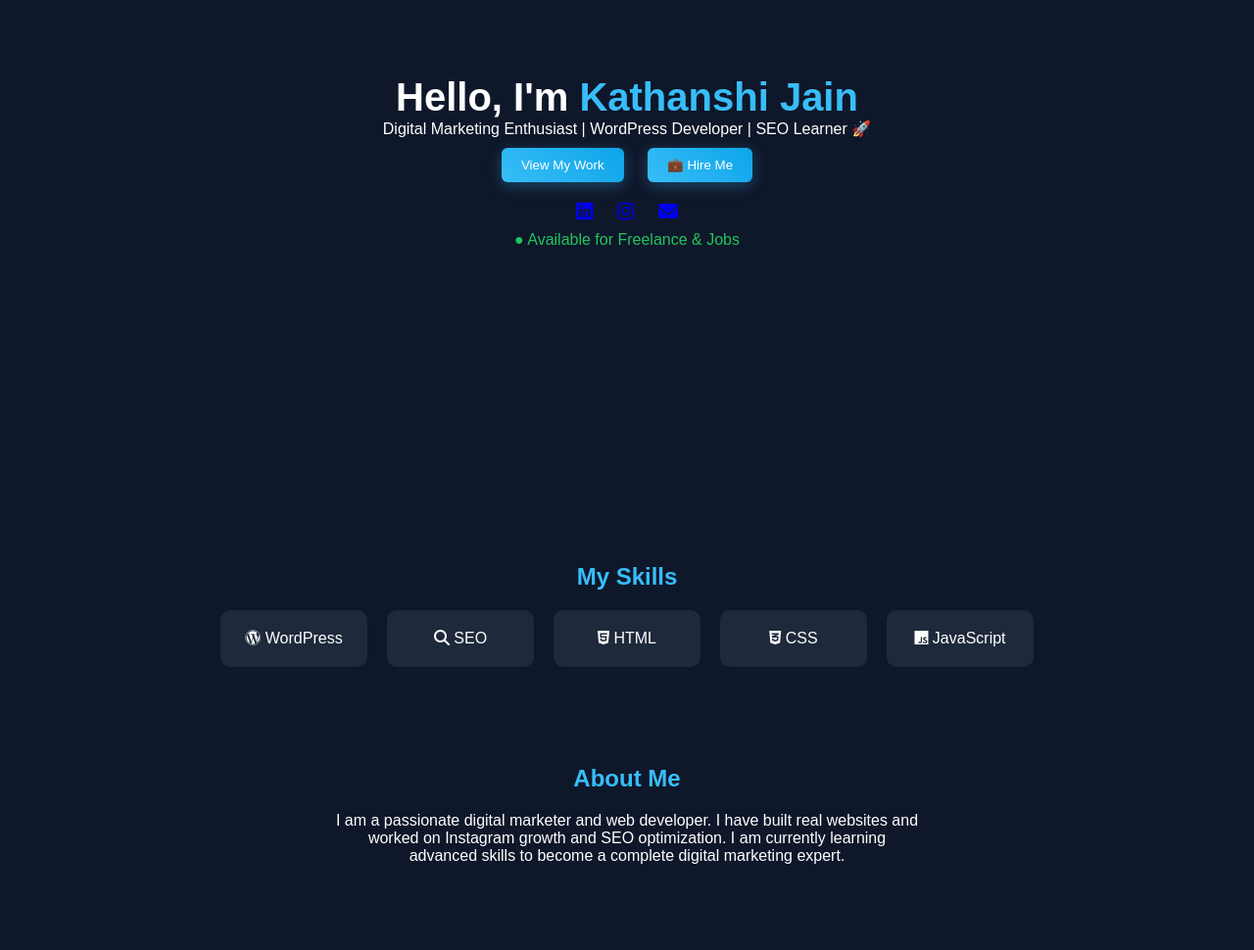
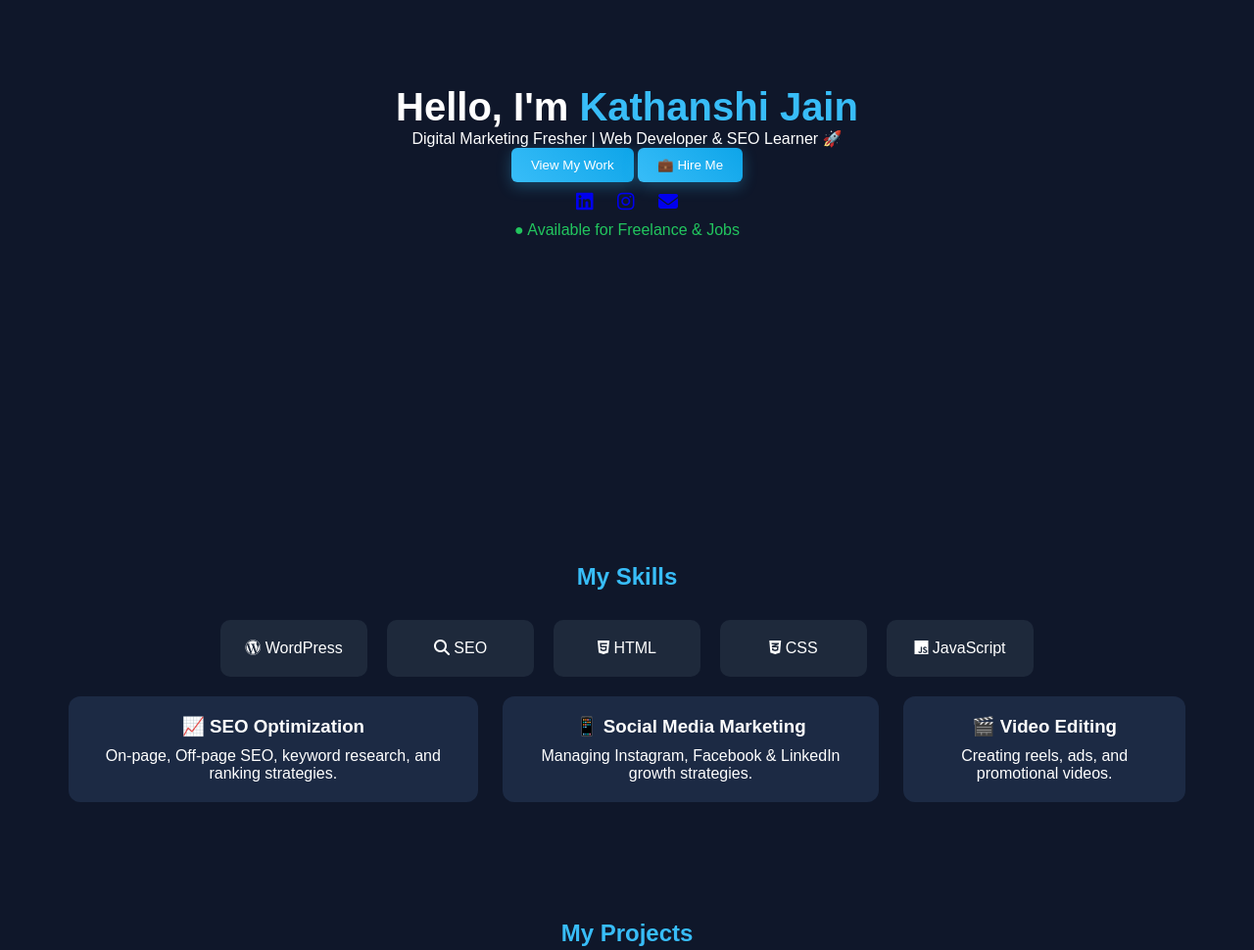
Before and after one commit to kathanshijain152-bit/kathanshi-portfolio, a plain HTML site: page index.html in a window 1280 px wide. Shown: the part 260-1230 px from the top of the page at 98% size. Drawn offline with Linux system fonts and the light colour scheme.

Commit message:
Add files via upload

```diff
--- a/index.html
+++ b/index.html
@@ -68,8 +68,19 @@ nav ul li a{
     color:#38bdf8;
 }
 
-.btns button{
-    margin:10px;
+/* BUTTON */
+button{
+    padding:10px 20px;
+    background:linear-gradient(45deg,#38bdf8,#0ea5e9);
+    border:none;
+    color:white;
+    border-radius:6px;
+    cursor:pointer;
+    box-shadow:0 4px 15px rgba(56,189,248,0.3);
+}
+
+button:hover{
+    transform:scale(1.05);
 }
 
 /* SOCIAL */
@@ -86,11 +97,11 @@ section{
 
 .title{
     text-align:center;
-    margin-bottom:20px;
+    margin-bottom:30px;
     color:#38bdf8;
 }
 
-/* SKILLS */
+/* SKILLS (TOP SMALL ICON SKILLS) */
 .skills{
     display:flex;
     justify-content:center;
@@ -111,6 +122,34 @@ section{
     transform:translateY(-8px);
 }
 
+/* NEW SKILL CARDS (ONE ROW) */
+.skills-row{
+    display:flex;
+    justify-content:center;
+    gap:25px;
+    flex-wrap:nowrap;
+    overflow-x:auto;
+    padding:20px;
+}
+
+.skill-card{
+    background:#1c2a44;
+    padding:20px;
+    min-width:280px;
+    border-radius:12px;
+    text-align:center;
+    transition:0.3s;
+}
+
+.skill-card:hover{
+    transform:translateY(-8px);
+    box-shadow:0 8px 20px rgba(0,0,0,0.4);
+}
+
+.skill-card h3{
+    margin-bottom:10px;
+}
+
 /* PROJECTS */
 .projects{
     display:flex;
@@ -129,20 +168,6 @@ section{
 
 .card:hover{
     transform:translateY(-8px);
-}
-
-button{
-    padding:10px 20px;
-    background:linear-gradient(45deg,#38bdf8,#0ea5e9);
-    border:none;
-    color:white;
-    border-radius:6px;
-    cursor:pointer;
-    box-shadow:0 4px 15px rgba(56,189,248,0.3);
-}
-
-button:hover{
-    transform:scale(1.05);
 }
 
 /* CONTACT */
@@ -172,7 +197,8 @@ footer{
 }
 
 .light .card,
-.light .skill{
+.light .skill,
+.light .skill-card{
     background:#f1f5f9;
     color:black;
 }
@@ -191,7 +217,7 @@ footer{
 
 <!-- NAVBAR -->
 <nav>
-    <h1>MyPortfolio</h1>
+    <h1>Kathanshi Portfolio</h1>
     <ul>
         <li><a href="#">Home</a></li>
         <li><a href="#skills">Skills</a></li>
@@ -204,17 +230,17 @@ footer{
 <!-- HERO -->
 <div class="hero">
     <h2>Hello, I'm <span>Kathanshi Jain</span></h2>
-    <p>Digital Marketing Enthusiast | WordPress Developer | SEO Learner 🚀</p>
+    <p>Digital Marketing Fresher | Web Developer & SEO Learner 🚀</p>
 
-    <div class="btns">
+    <div>
         <a href="#projects"><button>View My Work</button></a>
         <a href="#contact"><button>💼 Hire Me</button></a>
     </div>
 
     <div class="social">
-        <a href="https://linkedin.com"><i class="fab fa-linkedin"></i></a>
-        <a href="https://instagram.com"><i class="fab fa-instagram"></i></a>
-        <a href="mailto:your@email.com"><i class="fas fa-envelope"></i></a>
+        <a href="https://www.linkedin.com/in/kathanshi-jain-173b36402/"><i class="fab fa-linkedin"></i></a>
+        <a href="https://www.instagram.com/kathanshi.17/"><i class="fab fa-instagram"></i></a>
+        <a href="mailto:kathanshijain152@gmail.com"><i class="fas fa-envelope"></i></a>
     </div>
 
     <p style="color:#22c55e;">● Available for Freelance & Jobs</p>
@@ -223,6 +249,8 @@ footer{
 <!-- SKILLS -->
 <section id="skills">
     <h2 class="title">My Skills</h2>
+
+    <!-- small skills -->
     <div class="skills">
         <div class="skill"><i class="fa-brands fa-wordpress"></i> WordPress</div>
         <div class="skill"><i class="fa-solid fa-magnifying-glass"></i> SEO</div>
@@ -230,16 +258,25 @@ footer{
         <div class="skill"><i class="fa-brands fa-css3-alt"></i> CSS</div>
         <div class="skill"><i class="fa-brands fa-js"></i> JavaScript</div>
     </div>
-</section>
 
-<!-- ABOUT -->
-<section>
-    <h2 class="title">About Me</h2>
-    <p style="text-align:center; max-width:600px; margin:auto;">
-        I am a passionate digital marketer and web developer. I have built real websites
-        and worked on Instagram growth and SEO optimization. I am currently learning advanced skills
-        to become a complete digital marketing expert.
-    </p>
+    <!-- big skill cards in ONE ROW -->
+    <div class="skills-row">
+        <div class="skill-card">
+            <h3>📈 SEO Optimization</h3>
+            <p>On-page, Off-page SEO, keyword research, and ranking strategies.</p>
+        </div>
+
+        <div class="skill-card">
+            <h3>📱 Social Media Marketing</h3>
+            <p>Managing Instagram, Facebook & LinkedIn growth strategies.</p>
+        </div>
+
+        <div class="skill-card">
+            <h3>🎬 Video Editing</h3>
+            <p>Creating reels, ads, and promotional videos.</p>
+        </div>
+    </div>
+
 </section>
 
 <!-- PROJECTS -->
@@ -250,25 +287,19 @@ footer{
         <div class="card">
             <h3>Bakery Website</h3>
             <p>Responsive WordPress website with clean UI.</p>
-            <a href="https://your-live-site.com" target="_blank">
-                <button>Visit Site</button>
-            </a>
+            <a href="#"><button>Visit Site</button></a>
         </div>
 
         <div class="card">
             <h3>Shop Website</h3>
             <p>Business website to showcase products.</p>
-            <a href="https://your-live-site.com" target="_blank">
-                <button>Visit Site</button>
-            </a>
+            <a href="#"><button>Visit Site</button></a>
         </div>
 
         <div class="card">
             <h3>Portfolio Website</h3>
             <p>Personal portfolio built with HTML, CSS & JS.</p>
-            <a href="https://your-live-site.com" target="_blank">
-                <button>Visit Site</button>
-            </a>
+            <a href="#"><button>Visit Site</button></a>
         </div>
 
     </div>
```
